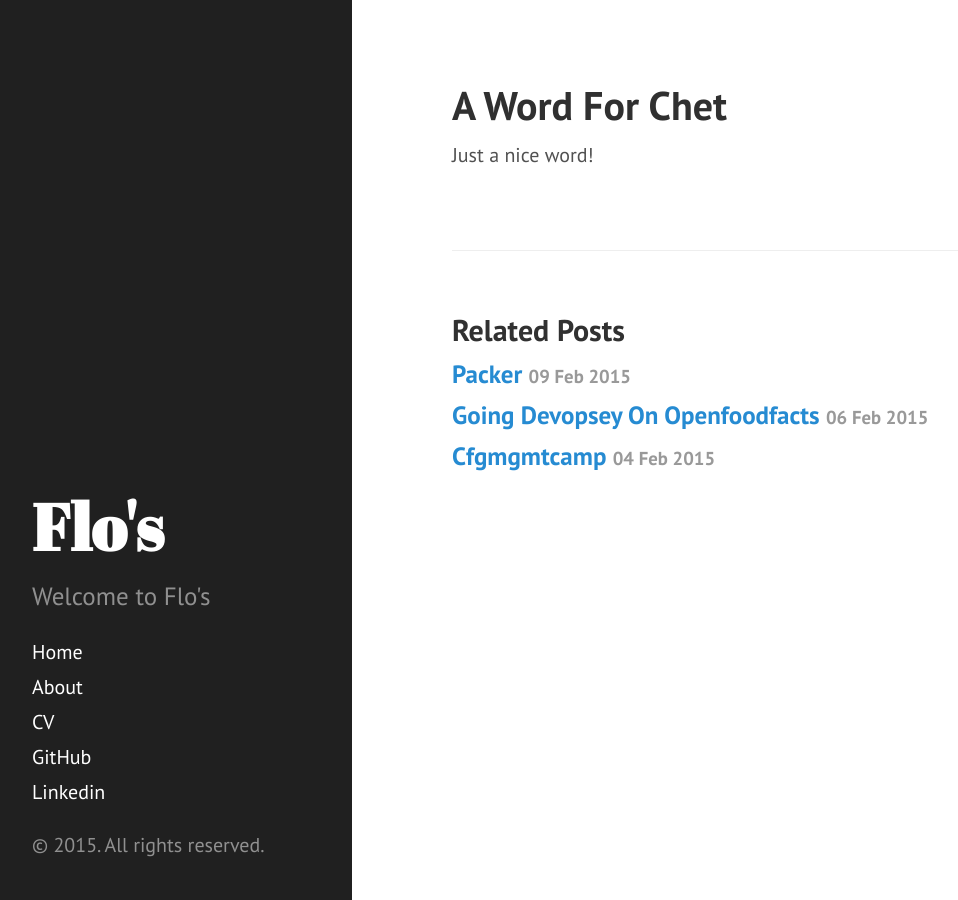
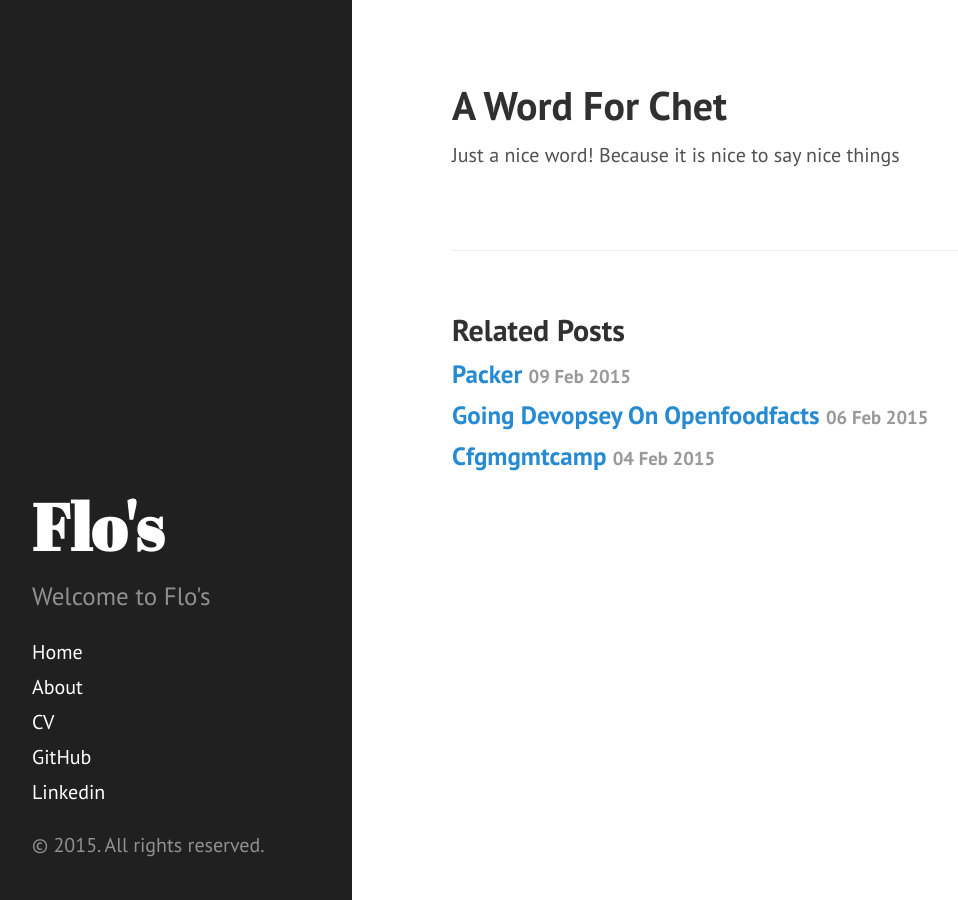
Before and after one commit to raudf/raudf.github.io, a Jekyll site: the page built from _posts/2015-04-13-a-word-for-chet.md, in a window 1280 px wide. Shown: the whole page, without its empty margins (8-966 px from the left). Built offline with Jekyll 4.4.1, drawn with Linux system fonts in a browser that asks for light colours; Markdown is read by kramdown in place of the engine named in the settings.

Commit message:
Added a new line

```diff
--- a/_posts/2015-04-13-a-word-for-chet.md
+++ b/_posts/2015-04-13-a-word-for-chet.md
@@ -4,3 +4,4 @@ title: A Word For Chet
 ---
 
 Just a nice word!
+Because it is nice to say nice things
```
